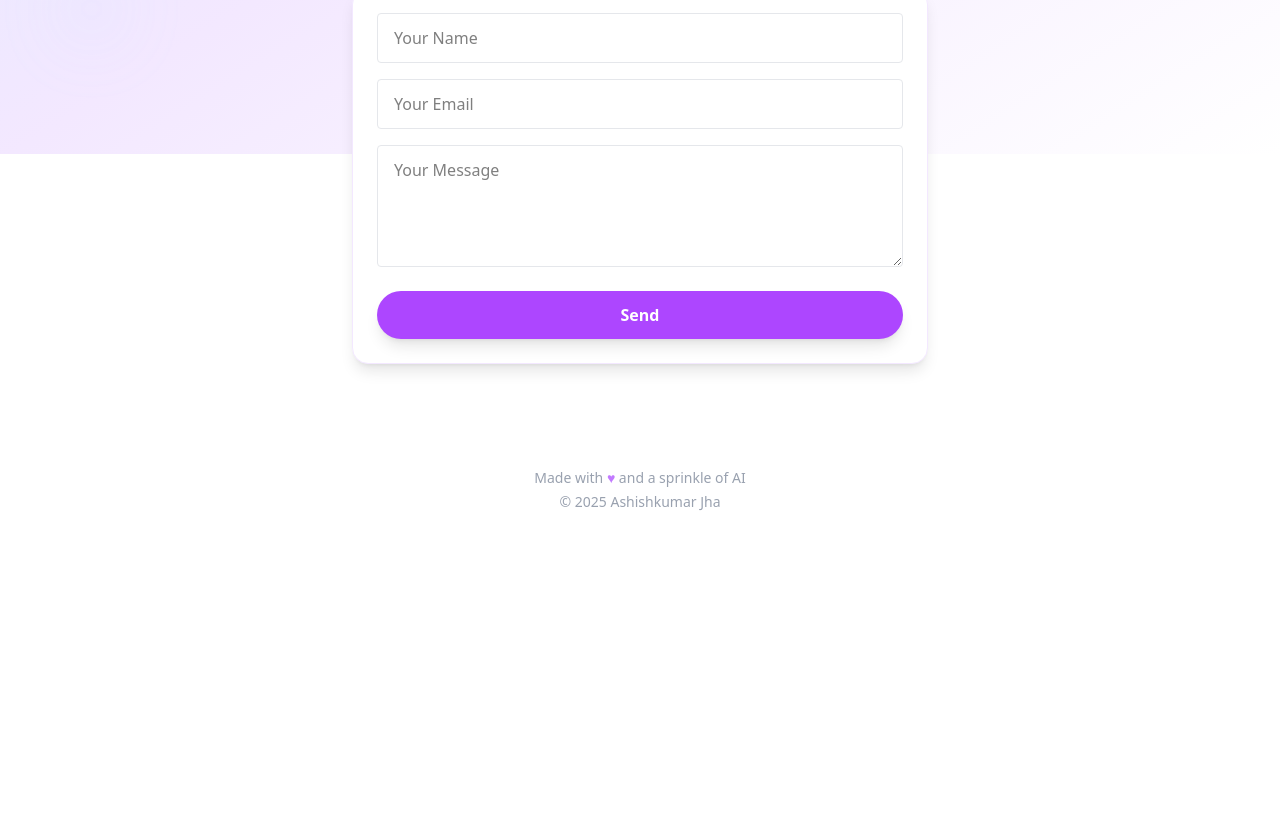
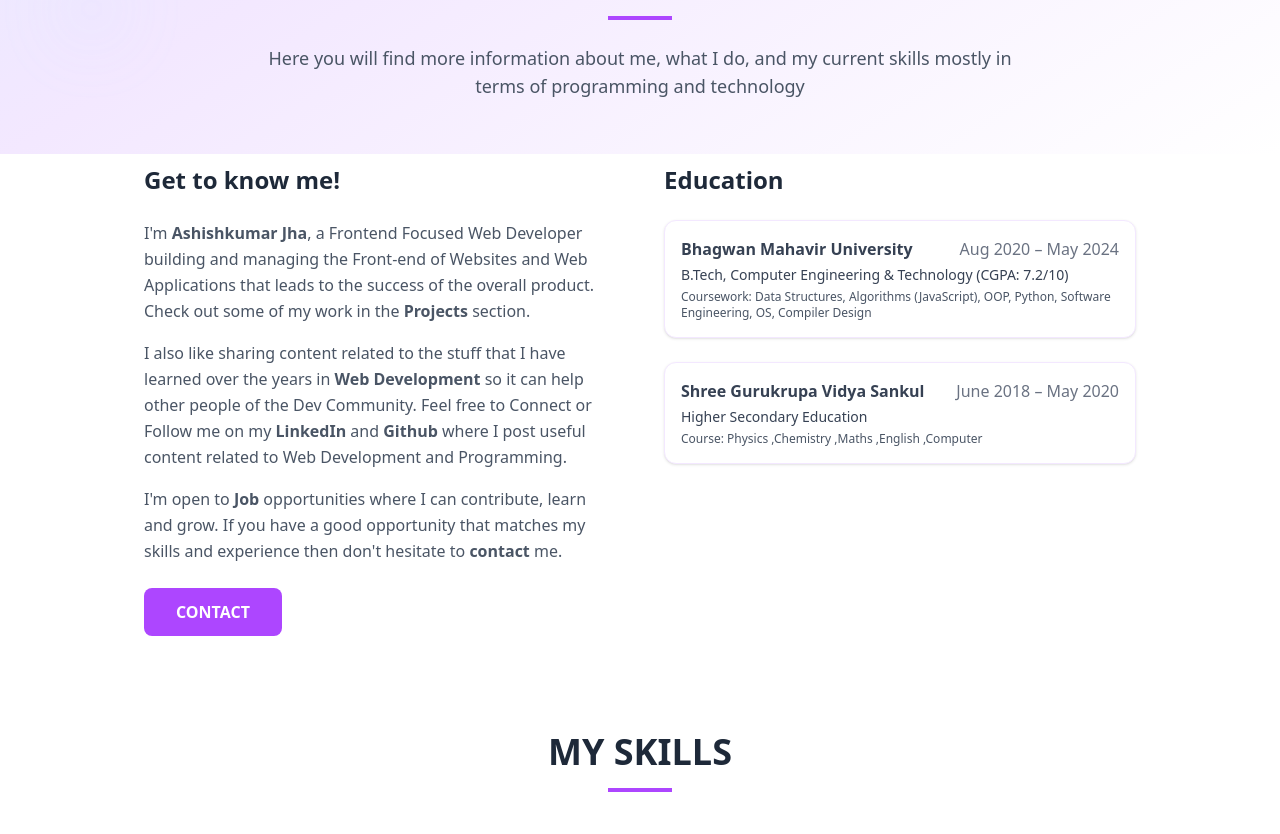
Before and after one commit to ashishjha089/portfolio, a React (Vite) app: page / in a window 1280 px wide. Shown: the part 646-1480 px from the top of the page. Before the commit the page ends 1174 px from the top, so only its background shows below. Built offline with nearby package versions, Linux system fonts and the light colour scheme.

Commit message:
create about me section

```diff
--- a/src/App.jsx
+++ b/src/App.jsx
@@ -3,11 +3,11 @@ import StickyNavbar from "./components/StickyNavbar";
 import HeroSection from "./components/HeroSection";
 import Footer from "./components/Footer";
 // import PortfolioGrid from "./components/PortfolioGrid";
-// import AboutSection from "./components/AboutSection";
+import AboutSection from "./components/AboutSection";
 import ContactSection from "./components/ContactSection";
 // import EducationSection from "./components/EducationSection";
 // import ExperienceSection from "./components/ExperienceSection";
-// import SkillsSection from "./components/SkillsSection";
+import SkillsSection from "./components/SkillsSection";
 // import ProjectsSection from "./components/ProjectsSection";
 // import CertificationsSection from "./components/CertificationsSection";
 // import AchievementsSection from "./components/AchievementsSection";
@@ -66,8 +66,9 @@ const App = () => {
       <StickyNavbar />
       <main className="w-full max-w-5xl px-4 flex flex-col gap-12 mt-16 mb-16">
         <HeroSection />
-        {/* <AboutSection />
-        <EducationSection />
+        <AboutSection />
+        <SkillsSection />
+        {/* <EducationSection />
         <ExperienceSection />
         <SkillsSection />
         <ProjectsSection />
--- /dev/null
+++ b/src/components/AboutSection.jsx
@@ -0,0 +1,88 @@
+import React from "react";
+
+export default function AboutSection() {
+  return (
+    <section
+      id="about"
+      className="w-full flex flex-col items-center gap-8 mt-16 animate-fade-in"
+    >
+      <div className="text-center mb-8">
+        <h2 className="text-4xl font-bold mb-4 text-gray-800">ABOUT ME</h2>
+        <div className="w-16 h-1 bg-purple-500 mx-auto mb-6"></div>
+        <p className="max-w-3xl text-gray-600 text-lg">
+          Here you will find more information about me, what I do, and my
+          current skills mostly in terms of programming and technology
+        </p>
+      </div>
+
+      <div className="w-full max-w-6xl grid grid-cols-1 lg:grid-cols-2 gap-12">
+        {/* Get to know me section */}
+        <div className="space-y-6">
+          <h3 className="text-2xl font-bold text-gray-800">Get to know me!</h3>
+          <div className="space-y-4 text-gray-600 leading-relaxed">
+            <p>
+              I'm <strong>Ashishkumar Jha</strong>, a Frontend Focused Web
+              Developer building and managing the Front-end of Websites and Web
+              Applications that leads to the success of the overall product.
+              Check out some of my work in the <strong>Projects</strong>{" "}
+              section.
+            </p>
+            <p>
+              I also like sharing content related to the stuff that I have
+              learned over the years in <strong>Web Development</strong> so it
+              can help other people of the Dev Community. Feel free to Connect
+              or Follow me on my <strong>LinkedIn</strong> and <strong>Github</strong> where I post useful
+              content related to Web Development and Programming.
+            </p>
+            <p>
+              I'm open to <strong>Job</strong> opportunities where I can
+              contribute, learn and grow. If you have a good opportunity that
+              matches my skills and experience then don't hesitate to{" "}
+              <strong>contact</strong> me.
+            </p>
+          </div>
+          <a
+            href="/contact"
+            className="inline-block bg-purple-500 hover:bg-purple-600 text-white px-8 py-3 rounded-lg font-semibold transition-all hover:scale-105 transform"
+          >
+            CONTACT
+          </a>
+        </div>
+
+        {/* My Skills section */}
+        <div className="space-y-6">
+          <h3 className="text-2xl font-bold text-gray-800">Education</h3>
+          <div className="bg-white rounded-xl shadow p-4 border border-purple-100 max-w-2xl w-full">
+            <div className="flex justify-between">
+              <span className="font-bold text-gray-700">
+                Bhagwan Mahavir University
+              </span>
+              <span className="text-gray-500">Aug 2020 – May 2024</span>
+            </div>
+            <div className="mt-1 text-gray-700 text-sm">
+              B.Tech, Computer Engineering & Technology (CGPA: 7.2/10)
+            </div>
+            <div className="mt-1 text-gray-600 text-xs">
+              Coursework: Data Structures, Algorithms (JavaScript), OOP, Python,
+              Software Engineering, OS, Compiler Design
+            </div>
+          </div>
+          <div className="bg-white rounded-xl shadow p-4 border border-purple-100 max-w-2xl w-full">
+            <div className="flex justify-between">
+              <span className="font-bold text-gray-700">
+                Shree Gurukrupa Vidya Sankul
+              </span>
+              <span className="text-gray-500">June 2018 – May 2020</span>
+            </div>
+            <div className="mt-1 text-gray-700 text-sm">
+            Higher Secondary Education
+            </div>
+            <div className="mt-1 text-gray-600 text-xs">
+              Course: Physics ,Chemistry ,Maths ,English ,Computer
+            </div>
+          </div>
+        </div>
+      </div>
+    </section>
+  );
+}
--- /dev/null
+++ b/src/components/SkillsSection.jsx
@@ -0,0 +1,18 @@
+import React from 'react'
+
+const SkillsSection = () => {
+  return (
+    <section
+      id="skills"
+      className="w-full flex flex-col items-center gap-8 mt-12 animate-fade-in"
+    >
+      <div className="text-center mb-8">
+        <h2 className="text-4xl font-bold mb-4 text-gray-800">MY SKILLS</h2>
+        <div className="w-16 h-1 bg-purple-500 mx-auto mb-6"></div>
+
+      </div>
+      </section>
+  )
+}
+
+export default SkillsSection
```
